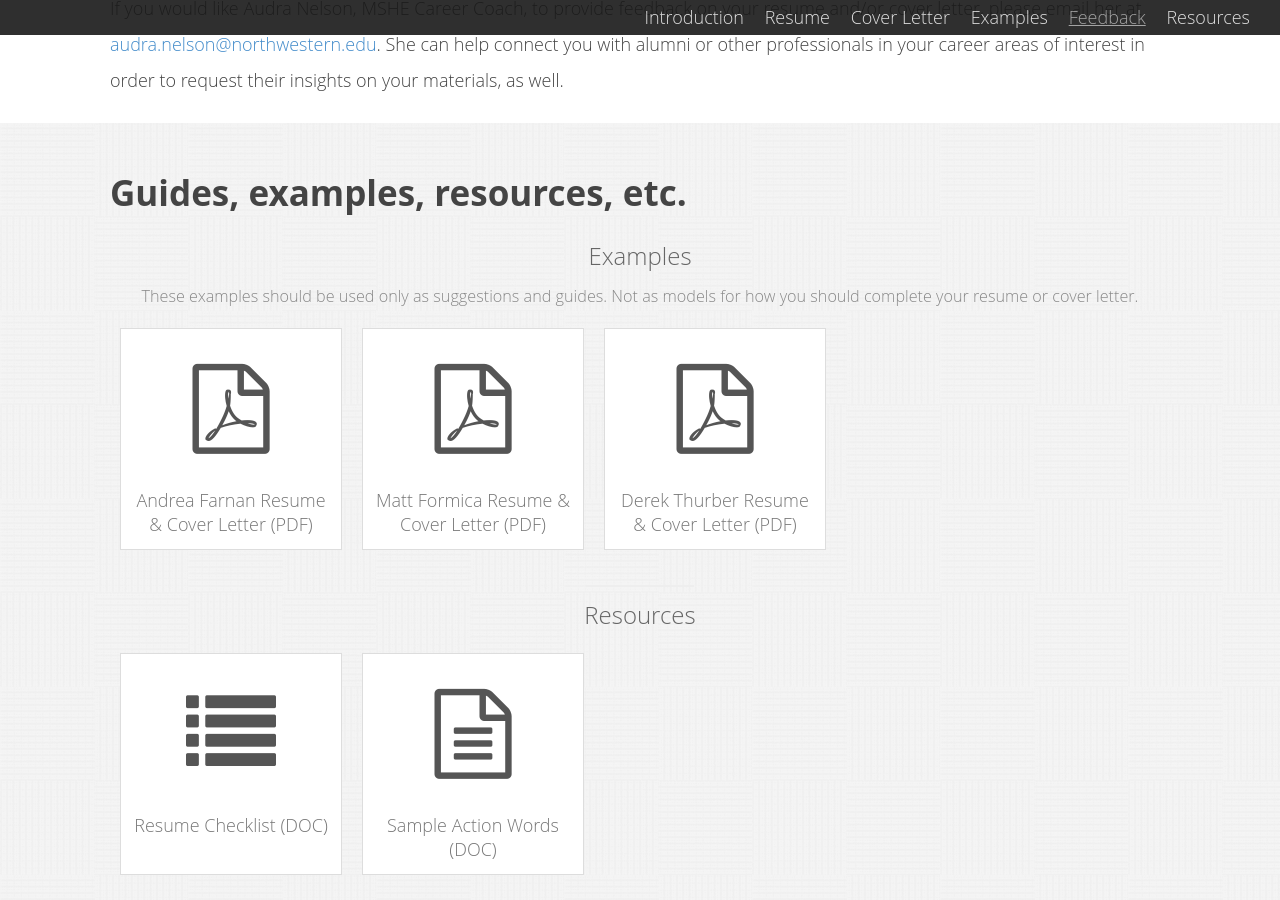
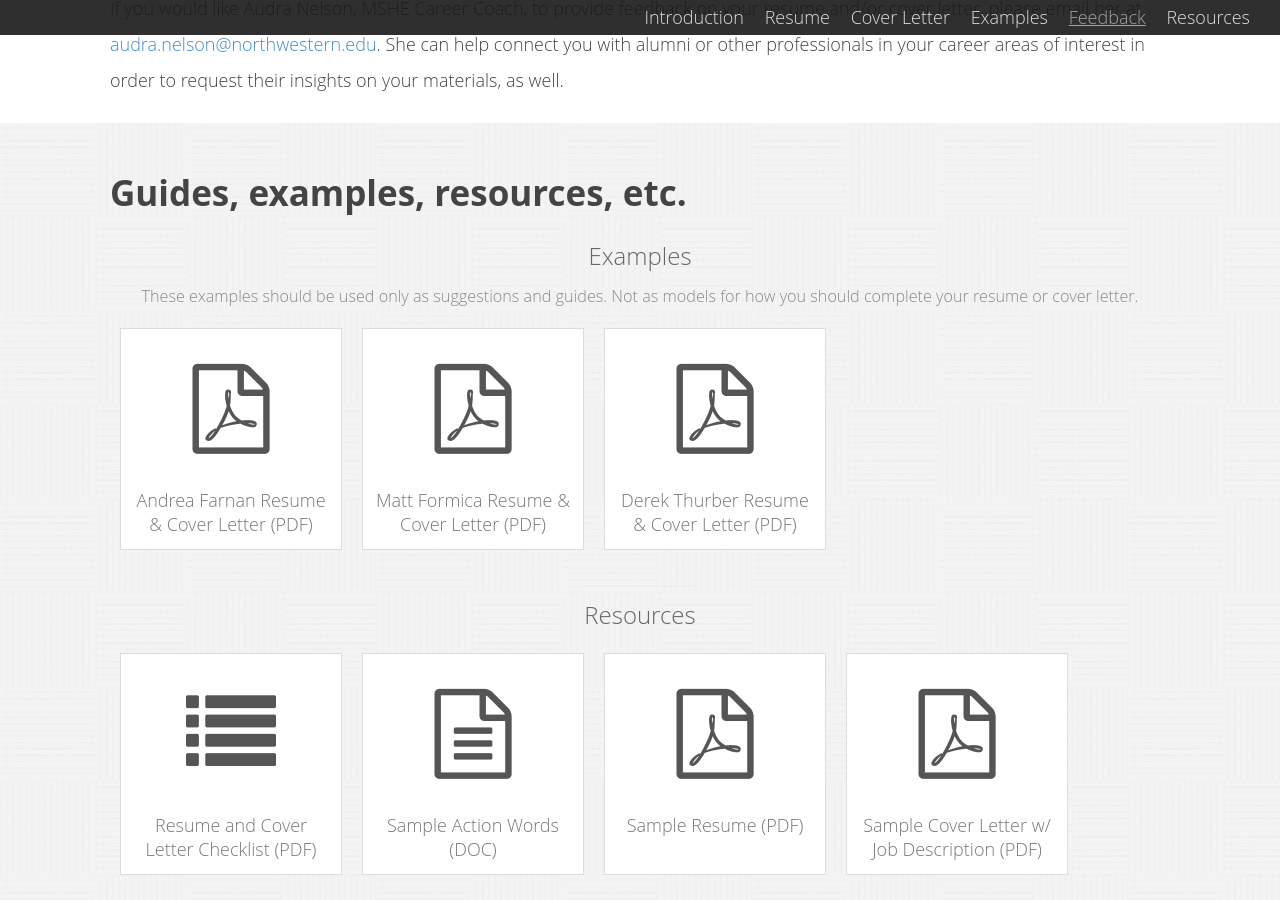
Before and after one commit to dwthurber/resume-coverletter, a Jekyll site: the page built from index.html, in a window 1280 px wide and 900 px high, scrolled down 8144 px. Built offline with Jekyll 4.4.1, drawn with Linux system fonts in a browser that asks for light colours; nearby versions of some CDN libraries.

Commit message:
added resources

```diff
--- a/_includes/resources.html
+++ b/_includes/resources.html
@@ -37,7 +37,7 @@
                 <div class="resource">
                     <i class="fa fa-download" id="resource-download"></i>
                     <i class="fa fa-list resource-icon"></i>
-                    <h5>Resume Checklist (DOC)</h5>
+                    <h5>Resume and Cover Letter Checklist (PDF)</h5>
                 </div>
                 </a>
                 <a href="https://northwestern.box.com/shared/static/lv5qesxcjmtg4jrx9lm7b1eh0bouloe2.docx">
@@ -45,6 +45,20 @@
                     <i class="fa fa-download" id="resource-download"></i>
                     <i class="fa fa-file-text-o resource-icon"></i>
                     <h5>Sample Action Words (DOC)</h5>
+                </div>
+                </a>
+                <a href="https://northwestern.box.com/shared/static/dgca1x53lkcf042vlauqb8x2gwwwf46l.pdf">
+                <div class="resource">
+                    <i class="fa fa-download" id="resource-download"></i>
+                    <i class="fa fa-file-pdf-o resource-icon"></i>
+                    <h5>Sample Resume (PDF)</h5>
+                </div>
+                </a>
+                <a href="https://northwestern.box.com/shared/static/b406hv3lfpnkzc4l6i56t8p2nghur09a.pdf">
+                <div class="resource">
+                    <i class="fa fa-download" id="resource-download"></i>
+                    <i class="fa fa-file-pdf-o resource-icon"></i>
+                    <h5>Sample Cover Letter w/ Job Description (PDF)</h5>
                 </div>
                 </a>
 <!--                <a href="https://www.youtube.com/watch?v=JUEylZ6Vo1I" target="_blank">-->
```
Also changed, not shown: 1 other file.
